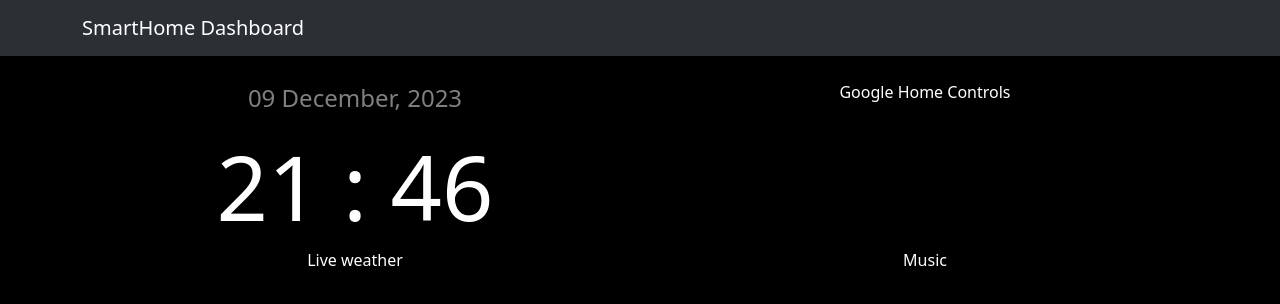
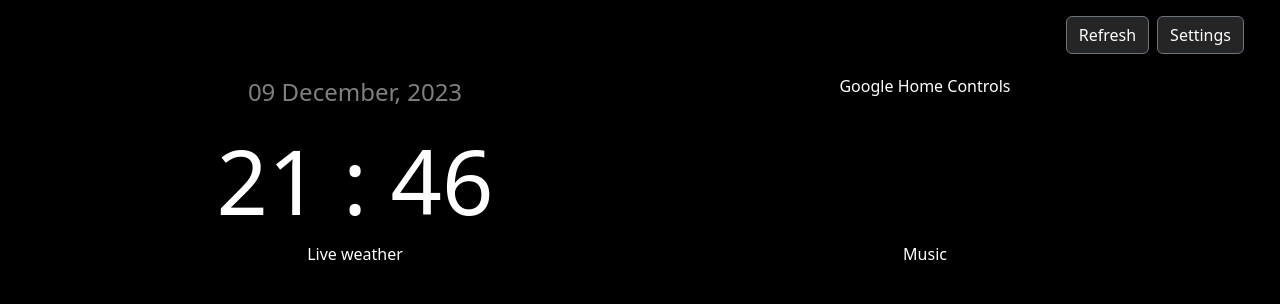
Before and after one commit to gsgghotra/SmartHome-Dashboard, a React (Create React App) app: page / in a window 1280 px wide. Shown: the top 304 px of the page. Built offline with nearby package versions, Linux system fonts and the light colour scheme.

Commit message:
Menu buttons added

```diff
--- a/src/App.css
+++ b/src/App.css
@@ -33,9 +33,11 @@
 }
 
 
+
 .navbar{
   background-color: black;
   color: white !important;
+  float: right;
 }
 
 .currentTime{
@@ -46,3 +48,14 @@
   font-size: 24px;
   color: gray;
 }
+
+.bg-body-tertiary{
+  background-color: black !important;
+  display: grid;
+  justify-content: end;
+  width: 100%;
+}
+
+.buttons{
+  background-color: rgb(37, 37, 37);
+}
--- a/src/App.js
+++ b/src/App.js
@@ -1,20 +1,21 @@
-import logo from './logo.svg';
-import './App.css';
 import 'bootstrap/dist/css/bootstrap.min.css';
 import 'bootstrap/dist/js/bootstrap.min.js';
-import Button from 'react-bootstrap/Button';
+import './App.css';
 import Row from 'react-bootstrap/Row';
 import Col from 'react-bootstrap/Col';
 import Container from 'react-bootstrap/Container';
 import Navbar from 'react-bootstrap/Navbar';
 import CurrentTime from './CurrentTime';
+import Button from 'react-bootstrap/Button';
 
 function App() {
   return (
     <div className="App">
-      <Navbar expand="lg" data-bs-theme="dark" className="bg-body-tertiary mb-4">
+      <Navbar expand="lg" data-bs-theme="dark" className="bg-body-tertiary mb-1">
         <Container>
-          <Navbar.Brand href="#">SmartHome Dashboard</Navbar.Brand>
+          {/* <Navbar.Brand href="#">SmartHome Dashboard</Navbar.Brand> */}
+          <Button variant="secondary" className='buttons m-2'>Refresh</Button>
+          <Button variant="secondary" className='buttons me-4'>Settings</Button>
         </Container>
       </Navbar>
       <Container>
```
